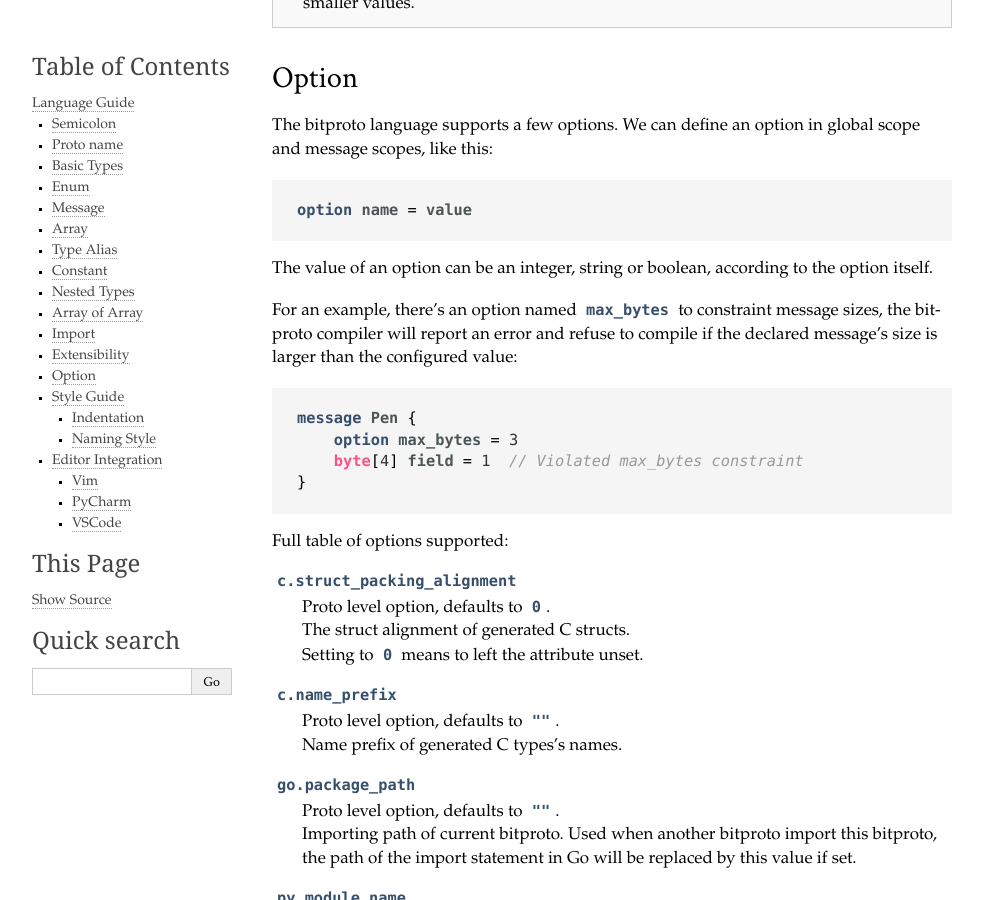
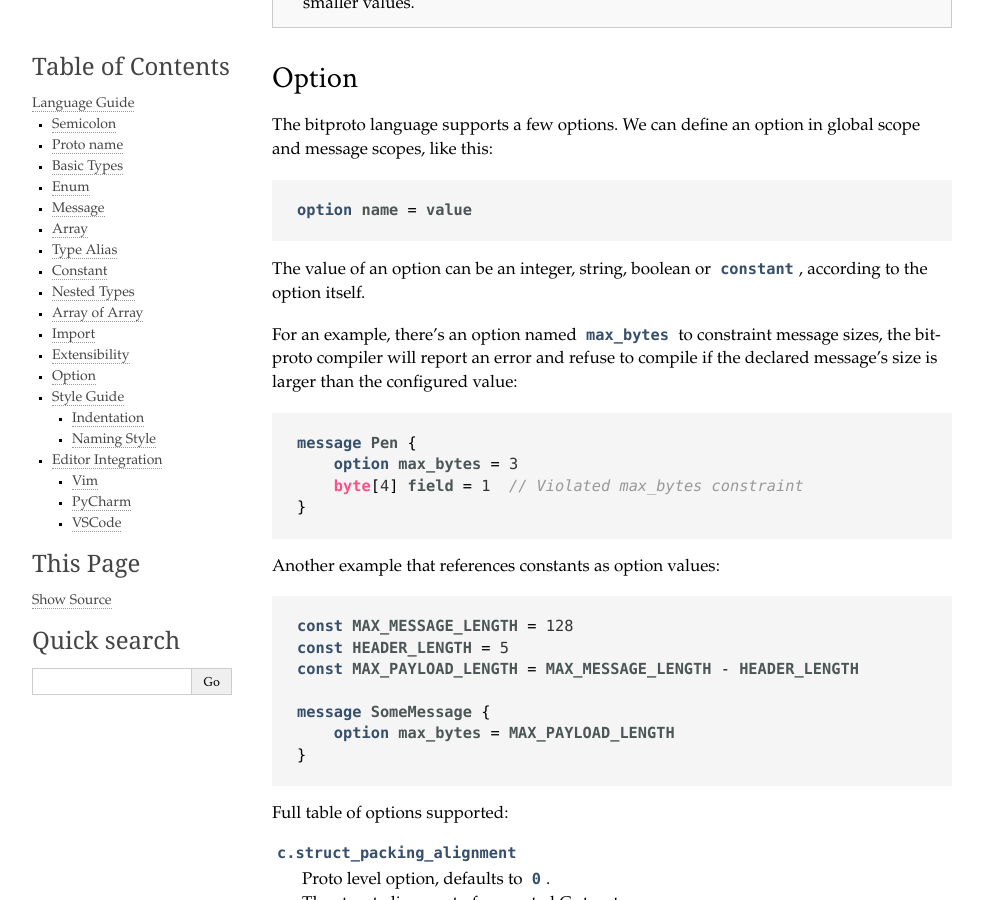
Before and after one commit to hit9/bitproto, a Sphinx documentation site: the page built from docs/language.rst, in a window 1280 px wide and 900 px high, scrolled down 11486 px. Shown: the whole window, without its empty margins (138-1121 px from the left). Built offline with Sphinx 7.4.7, drawn with Linux system fonts in a browser that asks for light colours.

Commit message:
Docs: Add documents and code example for `referencing constants as option values`

```diff
--- a/docs/language.rst
+++ b/docs/language.rst
@@ -571,7 +571,7 @@ We can define an option in global scope and message scopes, like this:
 
    option name = value
 
-The value of an option can be an integer, string or boolean, according to the option itself.
+The value of an option can be an integer, string, boolean or ``constant``, according to the option itself.
 
 For an example, there's an option named ``max_bytes`` to constraint message sizes, the
 bitproto compiler will report an error and refuse to compile if the declared message's
@@ -583,6 +583,19 @@ size is larger than the configured value:
        option max_bytes = 3
        byte[4] field = 1  // Violated max_bytes constraint
    }
+
+Another example that references constants as option values:
+
+.. sourcecode:: bitproto
+
+   const MAX_MESSAGE_LENGTH = 128
+   const HEADER_LENGTH = 5
+   const MAX_PAYLOAD_LENGTH = MAX_MESSAGE_LENGTH - HEADER_LENGTH
+
+   message SomeMessage {
+       option max_bytes = MAX_PAYLOAD_LENGTH
+   }
+
 
 Full table of options supported:
 
```
Also changed, not shown: 3 other files.
